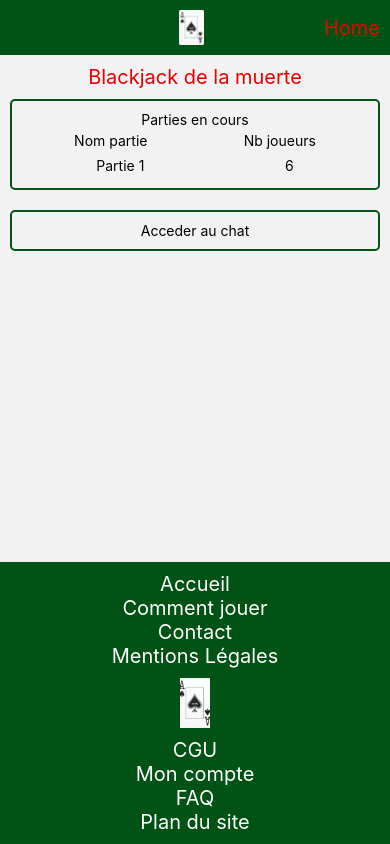
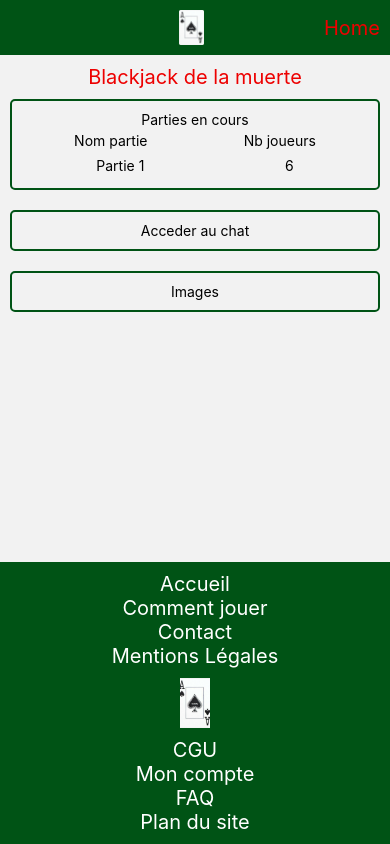
Before and after one commit to LDDW/APP_BLACKJACK, a React Native app in the folder mobile/: screen /Home in a window 390 px wide. Built offline with nearby package versions, Linux system fonts and the light colour scheme; no server answers.

Commit message:
style(home): Add link to images module
Author: Louis Landois

```diff
--- a/mobile/src/screens/home/home.screen.tsx
+++ b/mobile/src/screens/home/home.screen.tsx
@@ -23,6 +23,12 @@ const HomeScreen: React.FC<IRootStackProps<'Home'>> = ({navigation}) => {
         style={styles.card}
         onPress={() => navigation.navigate('Chat')}>
         <Text style={styles.cardTitle}>Acceder au chat</Text>
+      </Pressable>
+
+      <Pressable
+        style={styles.card}
+        onPress={() => navigation.navigate('Images')}>
+        <Text style={styles.cardTitle}>Images</Text>
       </Pressable>
     </Layout>
   );
```
